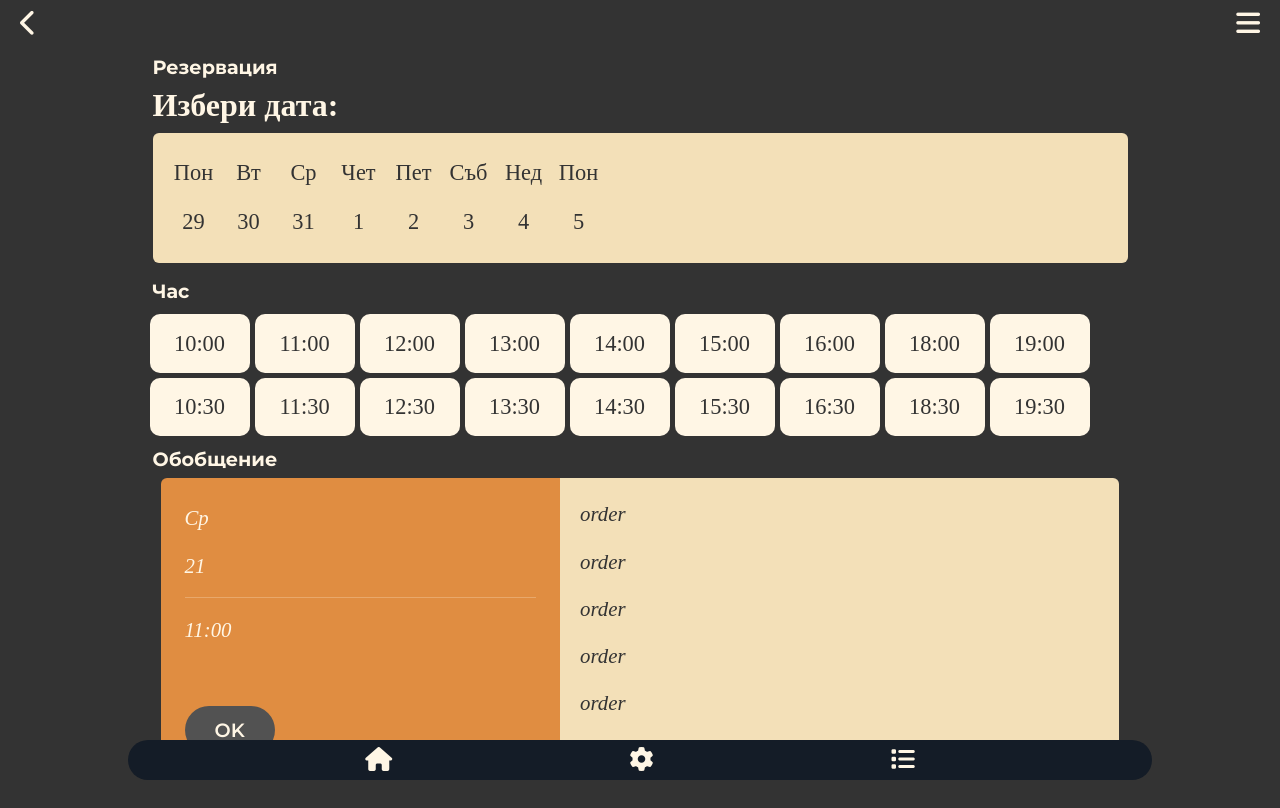
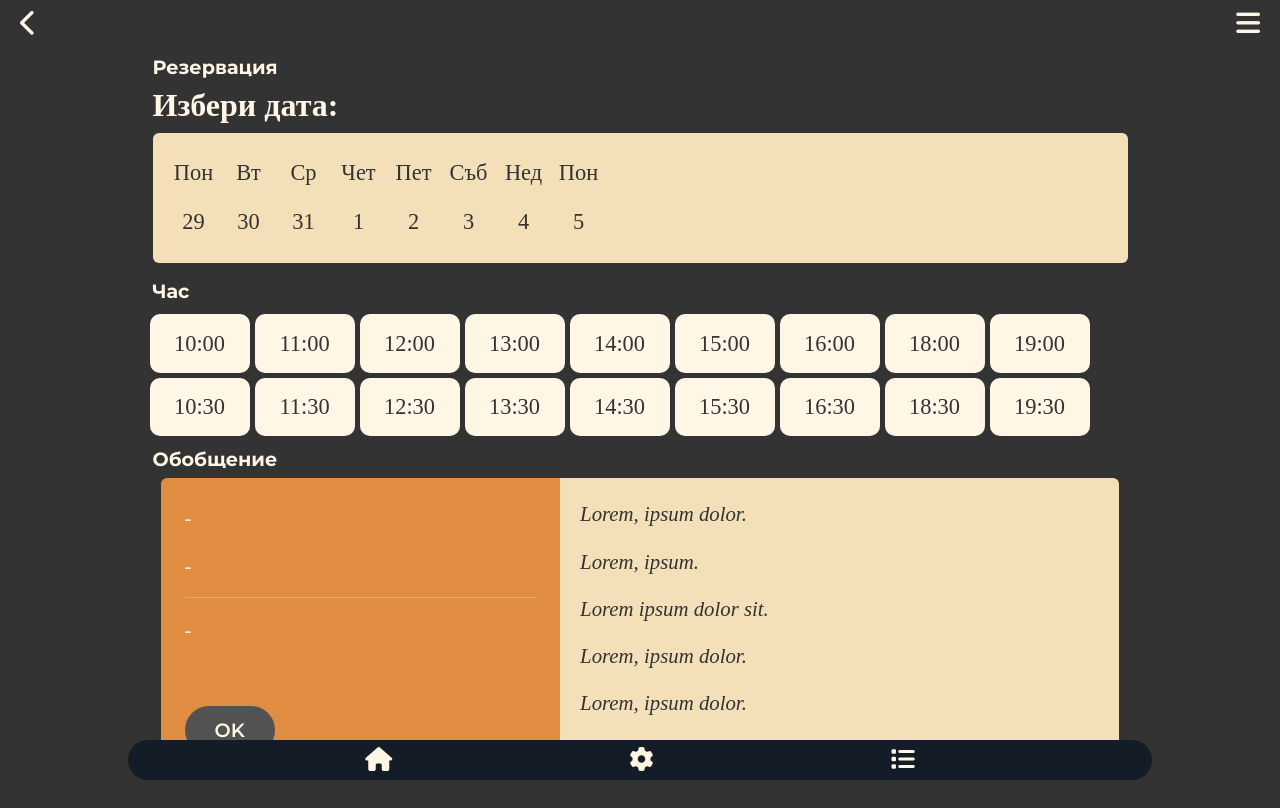
Before and after one commit to TedoAng/app.barberbolt.com, a Vue app: page /summary in a window 1280 px wide. Built offline with nearby package versions, Linux system fonts and the light colour scheme; no server answers; a web font is replaced by a local one; what vue3-google-login would draw is missing.

Commit message:
added selectDay and selectTime functionalities

```diff
--- a/src/components/BarberApp/Summary.vue
+++ b/src/components/BarberApp/Summary.vue
@@ -3,8 +3,12 @@
 
     const showDays = ref([]);
     const showTimes = ref([]);
-    const days = ref(null);
-    const time = ref(null);
+    const selectedDay = ref('-');
+    const selectedTime = ref('-');
+    const printDate = ref({
+        day: '-',
+        date: '-'
+    });
 
     const getDays = ( length = 7 ) => {
         const dayNames = ['Нед', 'Пон', 'Вт', 'Ср', 'Чет', 'Пет', 'Съб'];
@@ -49,14 +53,13 @@
     }
 
     const handleSelectDay = (event) => {
-        days.value.forEach(day => day.classList.remove('select-day'));
-        event.target.classList.add('select-day');
+        printDate.value.day = event.target.children[0].textContent;
+        printDate.value.date = event.target.children[1].textContent;
+        selectedDay.value = event.target.getAttribute("data-date");
     }
 
     const handleSelectTime = (event) => {
-
-        time.value.forEach(time => time.classList.remove('select-whole'));
-        event.target.classList.add('select-whole');
+        selectedTime.value = event.target.textContent;
     }
 
     onMounted(() => {
@@ -71,7 +74,12 @@
             <h5 class="px-2 mb-2 hello">Резервация</h5>
             <h4 class="px-2 choose-date">Избери дата:</h4>
             <div class="days rounded p-3 m-2 ">
-                <div ref="days" v-for="day in showDays" class="day" @click="handleSelectDay">
+                <div
+                v-for="day in showDays"
+                :class="{'select-day': `${day.year}-${day.month < 10 ? '0' + day.month : day.month}-${day.date < 10 ? '0' + day.date : day.date}` === selectedDay}"
+                class="day"
+                :data-date="`${day.year}-${day.month < 10 ? '0' + day.month : day.month}-${day.date < 10 ? '0' + day.date : day.date}`"
+                @click="handleSelectDay">
                     <p>{{day.day}}</p>
                     <p>{{day.date}}</p>
                 </div>
@@ -81,10 +89,10 @@
             <h5 class="px-2 hello">Час</h5>
             <div class="times py-1">
                 <div v-for="time in showTimes" class="hour">
-                    <div ref="time" class="whole" @click="handleSelectTime">
+                    <div :class="{'select-whole': `${time}:00` === selectedTime}" class="whole" @click="handleSelectTime">
                         {{`${time}:00`}}
                     </div>
-                    <div ref="time" class="whole" @click="handleSelectTime">
+                    <div :class="{'select-whole': `${time}:30` === selectedTime}" class="whole" @click="handleSelectTime">
                         {{`${time}:30`}}
                     </div>
                 </div>
@@ -95,10 +103,10 @@
             <div class="row mx-3">
                 <div class="col-5 orange rounded-start p-4 d-flex flex-column justify-content-between">
                     <div>
-                        <p>Ср</p>
-                        <p>21</p>
+                        <p>{{printDate.day}}</p>
+                        <p>{{printDate.date}}</p>
                         <hr>
-                        <p>11:00</p>
+                        <p>{{selectedTime}}</p>
                     </div>
                     <div>
                         <button>OK</button>
@@ -106,19 +114,14 @@
                 </div>
                 <div class="col-7 carta rounded-end">
                     <div class="order-preview">
-                        <p>order</p>
-                        <p>order</p>
-                        <p>order</p>
-                        <p>order</p>
-                        <p>order</p>
-                        <p>order</p>
-                        <p>order</p>
-                        <p>order</p>
-                        <p>order</p>
-                        <p>order</p>
-                        <p>order</p>
-                        <p>order</p>
-                        <p>order</p>
+                        <p>Lorem, ipsum dolor.</p>
+                        <p>Lorem, ipsum.</p>
+                        <p>Lorem ipsum dolor sit.</p>
+                        <p>Lorem, ipsum dolor.</p>
+                        <p>Lorem, ipsum dolor.</p>
+                        <p>Lorem, ipsum.</p>
+                        <p>Lorem ipsum dolor sit.</p>
+                        <p>Lorem, ipsum dolor.</p>
                     </div>
                 </div>
             </div>
```
Also changed, not shown: src/components/BarberApp/Services.vue (line endings or trailing spaces).
